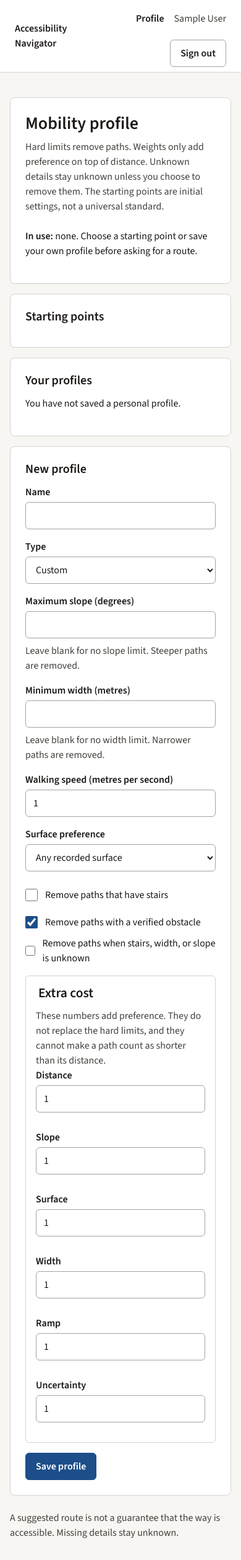
After one commit to SETH-VAIBHAV2004/AI-Powered-Accessibility-Navigator-for-People-with-Mobility-Difficulties, a Flask app: page /profile in a window 390 px wide. The commit adds this page. Shown: the whole page at 62% size. Run offline with Flask 3, Linux system fonts and the light colour scheme; the visitor is signed in with stand-in values (Sample User, id 1); parts of the project's set-up code (start-up, migrations or seed data) failed here and were passed over; some libraries are stand-ins or nearby versions.

Commit message:
feat: add the mobility profile screen
Co-authored-by: Cursor <cursoragent@cursor.com>

```diff
--- a/app/security.py
+++ b/app/security.py
@@ -25,6 +25,10 @@ def register_security_headers(app):
         if request.is_secure:
             response.headers["Strict-Transport-Security"] = "max-age=31536000; includeSubDomains"
         private_pages = {"pages.home", "auth.login_page", "auth.register_page"}
-        if request.path.startswith("/api/") or request.endpoint in private_pages:
+        if (
+            request.path.startswith("/api/")
+            or request.endpoint in private_pages
+            or request.blueprint == "profiles"
+        ):
             response.headers["Cache-Control"] = "no-store"
         return response
--- a/app/services/profiles.py
+++ b/app/services/profiles.py
@@ -38,6 +38,10 @@ def create_profile(user, payload):
     db.session.add(profile)
     db.session.commit()
     return profile
+
+
+def get_owned_profile(user, profile_id):
+    return _owned_profile(user, profile_id)
 
 
 def update_profile(user, profile_id, payload):
--- a/app/static/css/app.css
+++ b/app/static/css/app.css
@@ -99,6 +99,15 @@ body {
   margin: 40px auto 24px;
 }
 
+.sheet.sheet-wide {
+  width: min(100% - 32px, 46rem);
+}
+
+.header-actions {
+  flex-wrap: wrap;
+  justify-content: flex-end;
+}
+
 .panel {
   background: var(--panel);
   border: 1px solid var(--line);
@@ -106,11 +115,26 @@ body {
   padding: 24px;
 }
 
+h1,
+h2,
+h3 {
+  font-weight: 600;
+  line-height: 1.25;
+}
+
 h1 {
   margin: 0 0 8px;
   font-size: 1.75rem;
-  line-height: 1.25;
-  font-weight: 600;
+}
+
+h2 {
+  margin: 0 0 12px;
+  font-size: 1.25rem;
+}
+
+h3 {
+  margin: 0 0 4px;
+  font-size: 1.125rem;
 }
 
 .lede,
@@ -133,7 +157,8 @@ label {
   font-weight: 600;
 }
 
-input {
+input,
+select {
   width: 100%;
   min-height: 44px;
   padding: 8px 12px;
@@ -142,6 +167,26 @@ input {
   background: var(--panel);
   color: var(--ink);
   font: inherit;
+}
+
+input[type="checkbox"] {
+  width: 1.25rem;
+  height: 1.25rem;
+  min-height: 1.25rem;
+  padding: 0;
+  accent-color: var(--accent);
+}
+
+.choice {
+  display: flex;
+  align-items: center;
+  gap: 12px;
+  min-height: 44px;
+}
+
+.choice label {
+  margin: 0;
+  font-weight: 400;
 }
 
 .button {
@@ -229,6 +274,60 @@ a:hover {
   outline-offset: 2px;
 }
 
+.profile-list {
+  list-style: none;
+  margin: 0;
+  padding: 0;
+}
+
+.profile-row {
+  display: flex;
+  flex-wrap: wrap;
+  justify-content: space-between;
+  gap: 12px 16px;
+  padding: 16px 0;
+  border-top: 1px solid var(--line);
+}
+
+.profile-row p {
+  margin: 0;
+  max-width: 40rem;
+  color: var(--muted);
+}
+
+.profile-row.is-selected {
+  border-left: 4px solid var(--ink);
+  padding-left: 12px;
+}
+
+.status-text {
+  margin-left: 8px;
+  font-size: 0.875rem;
+  font-weight: 600;
+}
+
+.panel + .panel {
+  margin-top: 16px;
+}
+
+fieldset {
+  margin: 16px 0;
+  padding: 12px 16px 16px;
+  border: 1px solid var(--line);
+  border-radius: 6px;
+}
+
+legend {
+  padding: 0 4px;
+  font-weight: 600;
+}
+
+.weight-grid {
+  display: grid;
+  grid-template-columns: repeat(auto-fit, minmax(10rem, 1fr));
+  gap: 12px;
+}
+
 .site-footer {
   width: min(100% - 32px, 40rem);
   margin: 0 auto 32px;
--- a/app/templates/base.html
+++ b/app/templates/base.html
@@ -14,6 +14,7 @@
       <a class="wordmark" href="{{ url_for('pages.home') }}">Accessibility Navigator</a>
       <div class="header-actions">
         {% if current_user.is_authenticated %}
+          <a class="header-link" href="{{ url_for('profiles.profile_page') }}">Profile</a>
           <span class="account-name">{{ current_user.name }}</span>
           <form method="post" action="{{ url_for('auth.logout_page') }}">
             <input type="hidden" name="csrf_token" value="{{ csrf_token() }}">
@@ -24,7 +25,7 @@
         {% endif %}
       </div>
     </header>
-    <main id="main" class="sheet">
+    <main id="main" class="sheet {% block sheet_class %}{% endblock %}">
       {% block content %}{% endblock %}
     </main>
     <footer class="site-footer">
--- a/app/templates/home.html
+++ b/app/templates/home.html
@@ -6,6 +6,7 @@
       <h1>Hello, {{ current_user.name }}</h1>
       <p class="lede">Account type: {{ "Administrator" if current_user.is_admin else "User" }}.</p>
       <p>You are signed in. Route planning opens when pathway data is available for the area you choose.</p>
+      <p><a href="{{ url_for('profiles.profile_page') }}">Set a mobility profile</a> before you ask for a route.</p>
     {% else %}
       <h1>Plan a walking route</h1>
       <p class="lede">Choose a start and a destination anywhere. The route can avoid stairs, steep slopes, narrow paths, and blocked ways once pathway data is loaded.</p>
--- /dev/null
+++ b/app/templates/profile.html
@@ -0,0 +1,151 @@
+{% extends "base.html" %}
+{% block sheet_class %}sheet-wide{% endblock %}
+{% block title %}Mobility profile · Accessibility Navigator{% endblock %}
+{% block content %}
+  <section class="panel">
+    <h1>Mobility profile</h1>
+    <p class="lede">Hard limits remove paths. Weights only add preference on top of distance. Unknown details stay unknown unless you choose to remove them. The starting points are initial settings, not a universal standard.</p>
+    {% if active %}
+      <p><strong>In use:</strong> {{ active.name }}. {{ active.summary }}</p>
+    {% else %}
+      <p><strong>In use:</strong> none. Choose a starting point or save your own profile before asking for a route.</p>
+    {% endif %}
+  </section>
+
+  <section class="panel" aria-labelledby="starting-points">
+    <h2 id="starting-points">Starting points</h2>
+    <ul class="profile-list">
+      {% for item in presets %}
+        <li class="profile-row{% if item.in_use %} is-selected{% endif %}">
+          <div>
+            <h3>{{ item.name }}{% if item.in_use %} <span class="status-text">In use</span>{% endif %}</h3>
+            <p>{{ item.summary }}</p>
+          </div>
+          <div class="action-row">
+            <form method="post" action="{{ url_for('profiles.default_page', profile_id=item.id) }}">
+              <input type="hidden" name="csrf_token" value="{{ csrf_token() }}">
+              <button class="button button-quiet" type="submit">Use {{ item.name }}</button>
+            </form>
+            <form method="post" action="{{ url_for('profiles.copy_page', profile_id=item.id) }}">
+              <input type="hidden" name="csrf_token" value="{{ csrf_token() }}">
+              <button class="button button-quiet" type="submit">Copy {{ item.name }}</button>
+            </form>
+          </div>
+        </li>
+      {% endfor %}
+    </ul>
+  </section>
+
+  <section class="panel" aria-labelledby="your-profiles">
+    <h2 id="your-profiles">Your profiles</h2>
+    {% if profiles %}
+      <ul class="profile-list">
+        {% for item in profiles %}
+          <li class="profile-row{% if item.in_use %} is-selected{% endif %}">
+            <div>
+              <h3>{{ item.name }}{% if item.in_use %} <span class="status-text">In use</span>{% endif %}</h3>
+              <p>{{ item.summary }}</p>
+            </div>
+            <div class="action-row">
+              <form method="post" action="{{ url_for('profiles.default_page', profile_id=item.id) }}">
+                <input type="hidden" name="csrf_token" value="{{ csrf_token() }}">
+                <button class="button button-quiet" type="submit">Use {{ item.name }}</button>
+              </form>
+              <a class="button button-quiet" href="{{ url_for('profiles.edit_page', profile_id=item.id) }}">Edit {{ item.name }}</a>
+              <form method="post" action="{{ url_for('profiles.delete_page', profile_id=item.id) }}">
+                <input type="hidden" name="csrf_token" value="{{ csrf_token() }}">
+                <button class="button button-quiet" type="submit">Delete {{ item.name }}</button>
+              </form>
+            </div>
+          </li>
+        {% endfor %}
+      </ul>
+    {% else %}
+      <p>You have not saved a personal profile.</p>
+    {% endif %}
+  </section>
+
+  <section class="panel" aria-labelledby="profile-form-title">
+    <h2 id="profile-form-title">{{ "Edit profile" if editing_id else "New profile" }}</h2>
+    {% if errors %}
+      <div class="form-alert" role="alert">
+        <p>Check the fields below.</p>
+        <ul>
+          {% for key, message in errors.items() %}
+            <li><a href="#{{ key }}">{{ message }}</a></li>
+          {% endfor %}
+        </ul>
+      </div>
+    {% endif %}
+    <form method="post" action="{{ url_for('profiles.update_page', profile_id=editing_id) if editing_id else url_for('profiles.create_page') }}" novalidate>
+      <input type="hidden" name="csrf_token" value="{{ csrf_token() }}">
+      <div class="field">
+        <label for="name">Name</label>
+        <input id="name" name="name" type="text" maxlength="80" required value="{{ form.name }}" {% if errors.name %}aria-invalid="true" aria-describedby="name-error"{% endif %}>
+        {% if errors.name %}<p id="name-error" class="field-error">{{ errors.name }}</p>{% endif %}
+      </div>
+      <div class="field">
+        <label for="profile_type">Type</label>
+        <select id="profile_type" name="profile_type">
+          {% for value, label in [("custom", "Custom"), ("wheelchair", "Wheelchair"), ("limited_mobility", "Limited mobility"), ("general", "General")] %}
+            <option value="{{ value }}" {% if form.profile_type == value %}selected{% endif %}>{{ label }}</option>
+          {% endfor %}
+        </select>
+      </div>
+      <div class="field">
+        <label for="max_slope_degrees">Maximum slope (degrees)</label>
+        <input id="max_slope_degrees" name="max_slope_degrees" type="number" min="0" max="20" step="0.1" inputmode="decimal" value="{{ form.max_slope_degrees }}" {% if errors.max_slope_degrees %}aria-invalid="true" aria-describedby="slope-error"{% else %}aria-describedby="slope-hint"{% endif %}>
+        <p id="slope-hint" class="field-hint">Leave blank for no slope limit. Steeper paths are removed.</p>
+        {% if errors.max_slope_degrees %}<p id="slope-error" class="field-error">{{ errors.max_slope_degrees }}</p>{% endif %}
+      </div>
+      <div class="field">
+        <label for="min_width_m">Minimum width (metres)</label>
+        <input id="min_width_m" name="min_width_m" type="number" min="0.5" max="3" step="0.1" inputmode="decimal" value="{{ form.min_width_m }}" {% if errors.min_width_m %}aria-invalid="true" aria-describedby="width-error"{% else %}aria-describedby="width-hint"{% endif %}>
+        <p id="width-hint" class="field-hint">Leave blank for no width limit. Narrower paths are removed.</p>
+        {% if errors.min_width_m %}<p id="width-error" class="field-error">{{ errors.min_width_m }}</p>{% endif %}
+      </div>
+      <div class="field">
+        <label for="walking_speed_mps">Walking speed (metres per second)</label>
+        <input id="walking_speed_mps" name="walking_speed_mps" type="number" min="0.3" max="2" step="0.05" inputmode="decimal" required value="{{ form.walking_speed_mps }}" {% if errors.walking_speed_mps %}aria-invalid="true" aria-describedby="speed-error"{% endif %}>
+        {% if errors.walking_speed_mps %}<p id="speed-error" class="field-error">{{ errors.walking_speed_mps }}</p>{% endif %}
+      </div>
+      <div class="field">
+        <label for="surface_preference">Surface preference</label>
+        <select id="surface_preference" name="surface_preference">
+          {% for value, label in [("any", "Any recorded surface"), ("paved", "Prefer paved"), ("firm", "Prefer firm")] %}
+            <option value="{{ value }}" {% if form.surface_preference == value %}selected{% endif %}>{{ label }}</option>
+          {% endfor %}
+        </select>
+      </div>
+      <div class="choice">
+        <input type="hidden" name="avoid_stairs" value="false">
+        <input id="avoid_stairs" name="avoid_stairs" type="checkbox" value="true" {% if form.avoid_stairs %}checked{% endif %}>
+        <label for="avoid_stairs">Remove paths that have stairs</label>
+      </div>
+      <div class="choice">
+        <input type="hidden" name="block_on_verified_obstacles" value="false">
+        <input id="block_on_verified_obstacles" name="block_on_verified_obstacles" type="checkbox" value="true" {% if form.block_on_verified_obstacles %}checked{% endif %}>
+        <label for="block_on_verified_obstacles">Remove paths with a verified obstacle</label>
+      </div>
+      <div class="choice">
+        <input type="hidden" name="exclude_unknown" value="false">
+        <input id="exclude_unknown" name="exclude_unknown" type="checkbox" value="true" {% if form.exclude_unknown %}checked{% endif %}>
+        <label for="exclude_unknown">Remove paths when stairs, width, or slope is unknown</label>
+      </div>
+      <fieldset>
+        <legend>Extra cost</legend>
+        <p class="field-hint">These numbers add preference. They do not replace the hard limits, and they cannot make a path count as shorter than its distance.</p>
+        <div class="weight-grid">
+          {% for key, label in [("distance", "Distance"), ("slope", "Slope"), ("surface", "Surface"), ("width", "Width"), ("ramp", "Ramp"), ("uncertainty", "Uncertainty")] %}
+            <div class="field">
+              <label for="weight_{{ key }}">{{ label }}</label>
+              <input id="weight_{{ key }}" name="weight_{{ key }}" type="number" min="0" max="20" step="0.1" inputmode="decimal" required value="{{ form['weight_' ~ key] }}" {% if errors['weight_' ~ key] %}aria-invalid="true"{% endif %}>
+              {% if errors['weight_' ~ key] %}<p class="field-error">{{ errors['weight_' ~ key] }}</p>{% endif %}
+            </div>
+          {% endfor %}
+        </div>
+      </fieldset>
+      <button class="button button-primary" type="submit">{{ "Save changes" if editing_id else "Save profile" }}</button>
+    </form>
+  </section>
+{% endblock %}
```
Also changed, not shown: app/blueprints/profiles.py (+165 -1 lines), tests/test_profile_pages.py (added, +84 -0 lines), README.md.
